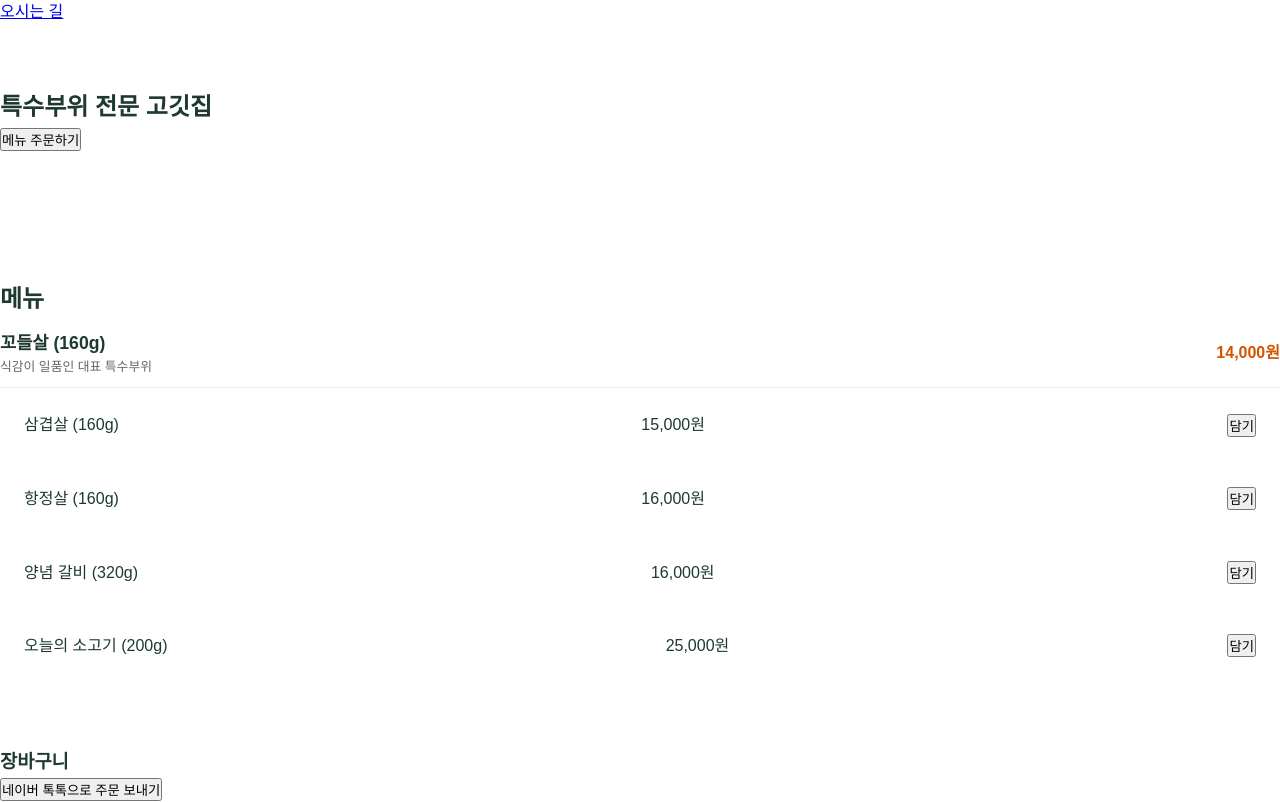
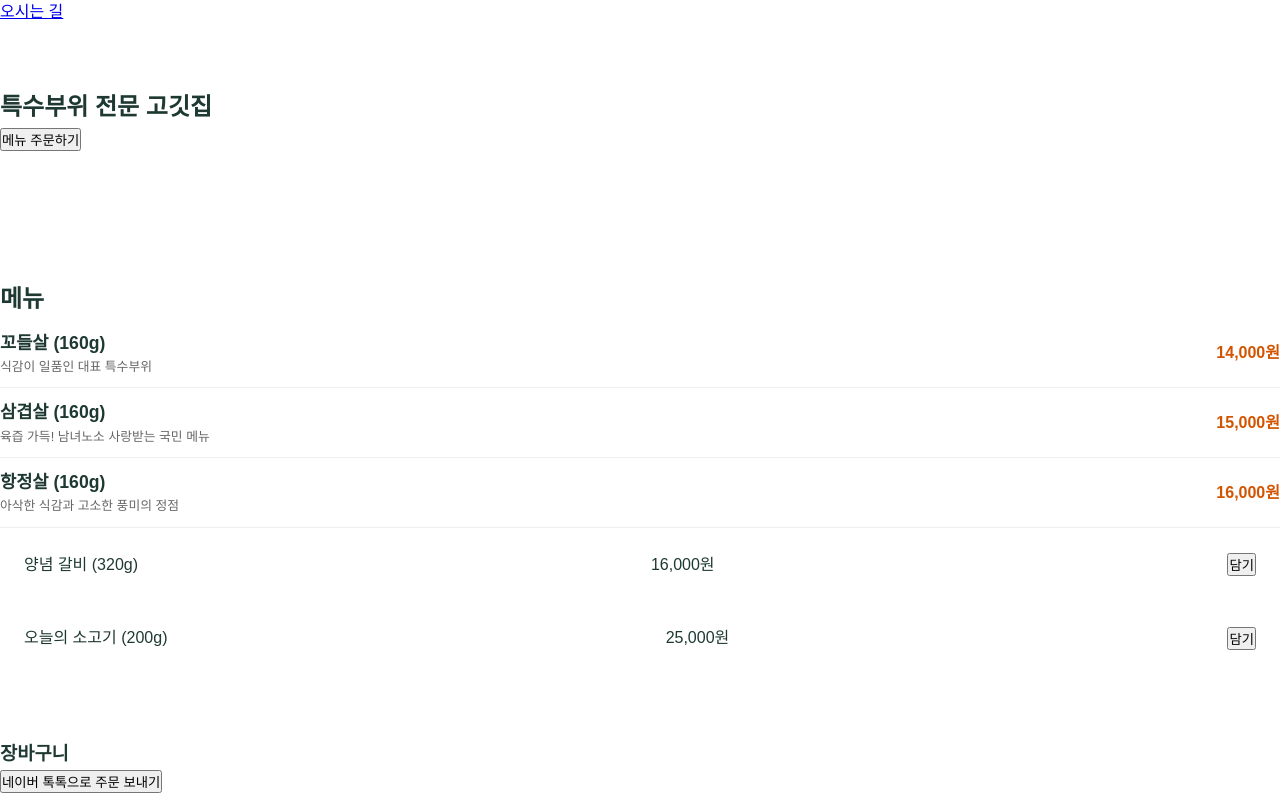
Before and after one commit to cook595200-code/gogi0819-website, a plain HTML site: page index.html in a window 1280 px wide. Shown: the part 616-1418 px from the top of the page. Drawn offline with Linux system fonts and the light colour scheme; files whose address does not match are found by name.

Commit message:
Update index.html

```diff
--- a/index.html
+++ b/index.html
@@ -50,17 +50,20 @@
     <span style="font-weight: bold; color: #d35400;">14,000원</span>
 </div>
 
-  <div class="menu-item">
-    <span>삼겹살 (160g)</span>
-    <span>15,000원</span>
-    <button onclick="addToCart('삼겹살',15000)">담기</button>
-  </div>
-
-  <div class="menu-item">
-    <span>항정살 (160g)</span>
-    <span>16,000원</span>
-    <button onclick="addToCart('항정살',16000)">담기</button>
-  </div>
+  <div style="display: flex; justify-content: space-between; align-items: center; border-bottom: 1px solid #eee; padding: 10px 0;">
+    <div style="display: flex; flex-direction: column;">
+        <span style="font-size: 1.1em; font-weight: bold;">삼겹살 (160g)</span>
+        <span style="font-size: 0.8em; color: #666;">육즙 가득! 남녀노소 사랑받는 국민 메뉴</span>
+    </div>
+    <span style="font-weight: bold; color: #d35400;">15,000원</span>
+</div>
+ <div style="display: flex; justify-content: space-between; align-items: center; border-bottom: 1px solid #eee; padding: 10px 0;">
+    <div style="display: flex; flex-direction: column;">
+        <span style="font-size: 1.1em; font-weight: bold;">항정살 (160g)</span>
+        <span style="font-size: 0.8em; color: #666;">아삭한 식감과 고소한 풍미의 정점</span>
+    </div>
+    <span style="font-weight: bold; color: #d35400;">16,000원</span>
+</div>
 
   <div class="menu-item">
     <span>양념 갈비 (320g)</span>
```
